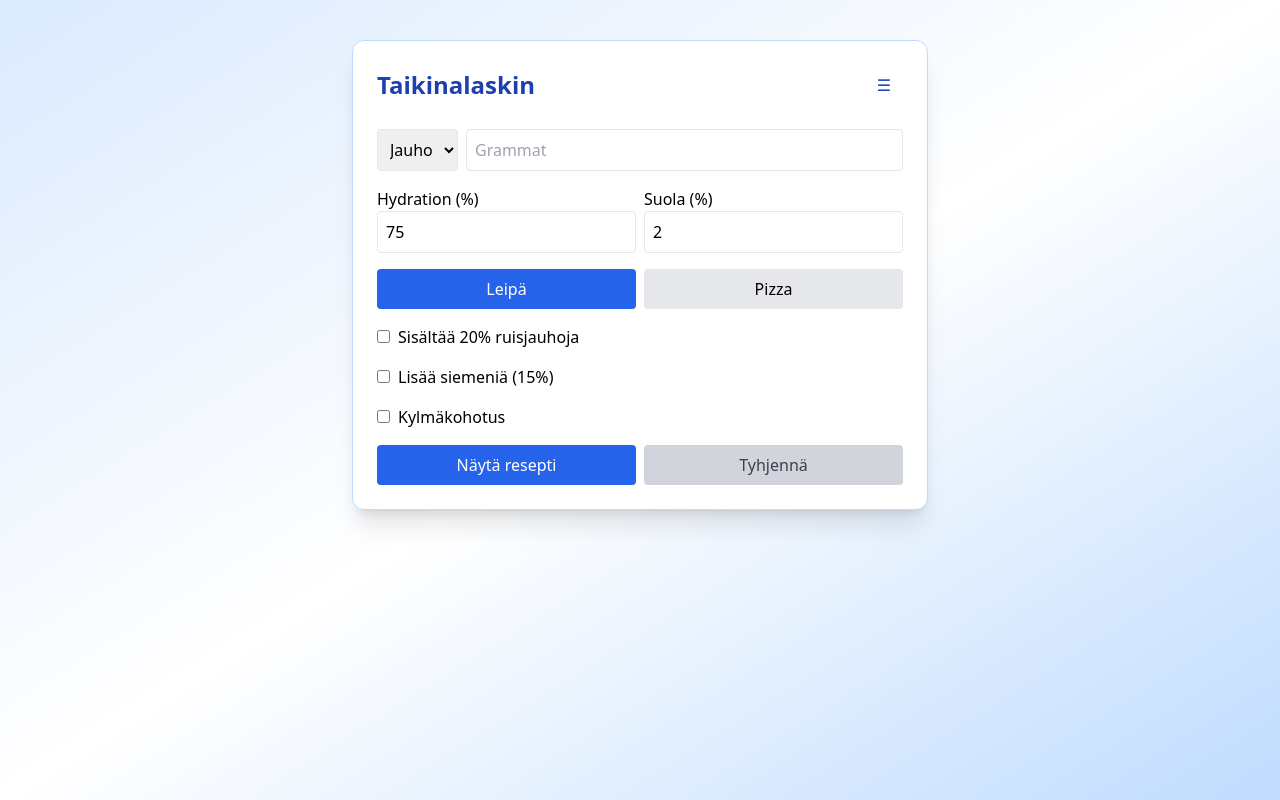
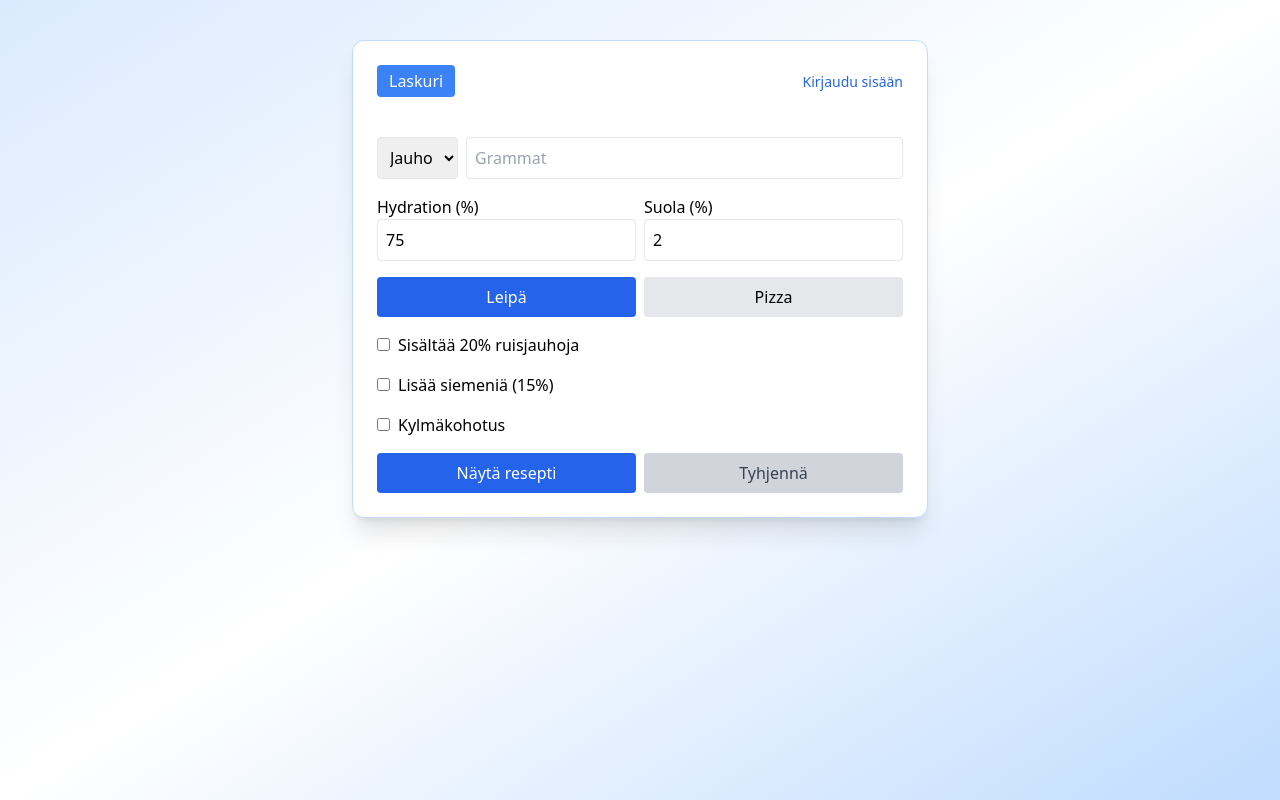
Before and after one commit to VilleJLehtola/Dough-calculator, a React (Vite) app: page / in a window 1280 px wide. Built offline with nearby package versions, Linux system fonts and the light colour scheme; no server answers.

Commit message:
Update Header.jsx

```diff
--- a/src/components/Header.jsx
+++ b/src/components/Header.jsx
@@ -1,82 +1,68 @@
-import React, { useState } from 'react';
+// src/components/Header.jsx
+import React from 'react';
 
 export default function Header({ user, activeView, setActiveView, logout }) {
-  const [menuOpen, setMenuOpen] = useState(false);
-
   return (
-    <div className="flex justify-between items-center">
-      <h1 className="text-2xl font-bold text-blue-800">Taikinalaskin</h1>
-
-      <div className="relative">
+    <div className="flex justify-between items-center mb-4">
+      <div className="flex gap-2">
         <button
-          className="text-blue-800 px-3 py-2 rounded hover:bg-blue-100 transition"
-          onClick={() => setMenuOpen((prev) => !prev)}
+          onClick={() => setActiveView('calculator')}
+          className={`px-3 py-1 rounded ${
+            activeView === 'calculator' ? 'bg-blue-500 text-white' : 'bg-gray-100'
+          }`}
         >
-          ☰
+          Laskuri
         </button>
 
-        {menuOpen && (
-          <div className="absolute right-0 mt-2 bg-white shadow-lg rounded border border-blue-200 w-40 z-10">
-            {/* Always visible */}
+        {user && (
+          <>
             <button
-              onClick={() => {
-                setActiveView('calculator');
-                setMenuOpen(false);
-              }}
-              className={`w-full text-left px-4 py-2 hover:bg-blue-100 ${
-                activeView === 'calculator' ? 'font-semibold text-blue-700' : ''
+              onClick={() => setActiveView('favorites')}
+              className={`px-3 py-1 rounded ${
+                activeView === 'favorites' ? 'bg-blue-500 text-white' : 'bg-gray-100'
               }`}
             >
-              Laskin
+              Suosikit
             </button>
+
             <button
-              onClick={() => {
-                setActiveView('recipes');
-                setMenuOpen(false);
-              }}
-              className={`w-full text-left px-4 py-2 hover:bg-blue-100 ${
-                activeView === 'recipes' ? 'font-semibold text-blue-700' : ''
+              onClick={() => setActiveView('recipes')}
+              className={`px-3 py-1 rounded ${
+                activeView === 'recipes' ? 'bg-blue-500 text-white' : 'bg-gray-100'
               }`}
             >
               Reseptit
             </button>
 
-            {/* Conditional items */}
-            {user ? (
-              <>
+            {user.email === 'ville.j.lehtola@gmail.com' && (
               <button
-                  onClick={() => {
-                    setActiveView('favorites');
-                    setMenuOpen(false);
-                  }}
-                  className={`w-full text-left px-4 py-2 hover:bg-blue-100 ${
-                    activeView === 'favorites' ? 'font-semibold text-blue-700' : ''
+                onClick={() => setActiveView('admin')}
+                className={`px-3 py-1 rounded ${
+                  activeView === 'admin' ? 'bg-blue-500 text-white' : 'bg-gray-100'
                 }`}
               >
-                  Suosikit
+                Admin
               </button>
+            )}
+          </>
+        )}
+      </div>
+
+      <div>
+        {user ? (
           <button
-                  onClick={() => {
-                    logout();
-                    setMenuOpen(false);
-                  }}
-                  className="w-full text-left px-4 py-2 text-red-600 hover:bg-red-100"
+            onClick={logout}
+            className="text-sm text-red-600 hover:underline"
           >
             Kirjaudu ulos
           </button>
-              </>
         ) : (
           <button
-                onClick={() => {
-                  setActiveView('auth');
-                  setMenuOpen(false);
-                }}
-                className="w-full text-left px-4 py-2 hover:bg-blue-100"
+            onClick={() => setActiveView('auth')}
+            className="text-sm text-blue-600 hover:underline"
           >
-                Kirjaudu
+            Kirjaudu sisään
           </button>
-            )}
-          </div>
         )}
       </div>
     </div>
```
Lines whose indentation alone changed are shown as unchanged.
